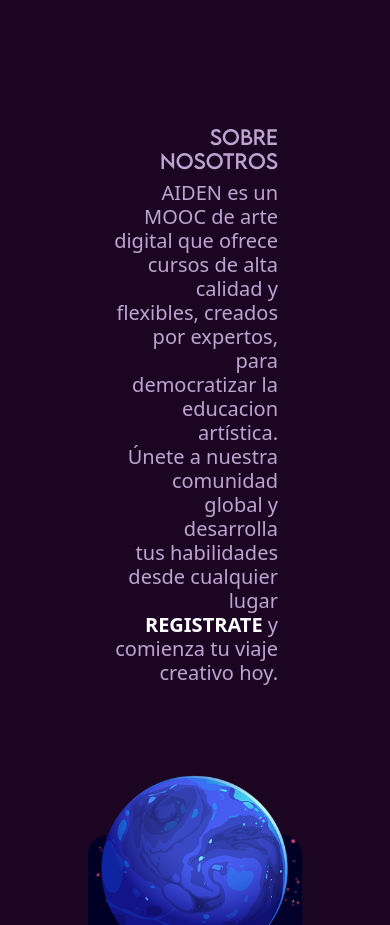
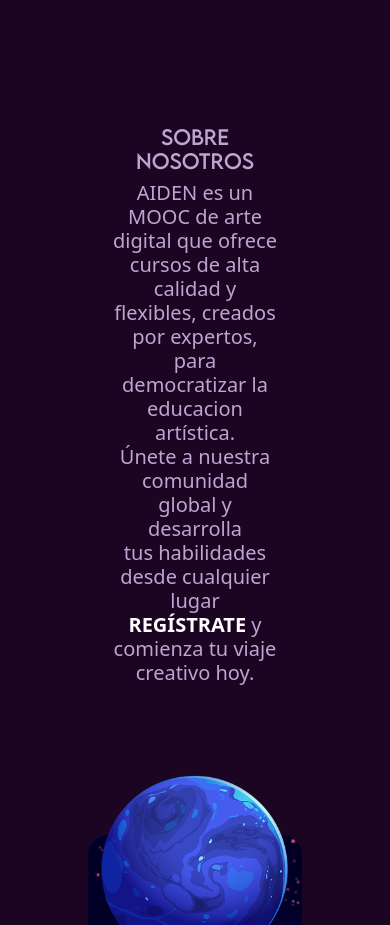
Before and after one commit to SebasL290/AIDENAPP, a plain HTML site: page index.html in a window 390 px wide. Shown: the part 860-1785 px from the top of the page. Drawn offline with nearby package versions, Linux system fonts and the light colour scheme.

Commit message:
avance pre

```diff
--- a/css/style.css
+++ b/css/style.css
@@ -167,35 +167,30 @@ nav ul i {
     margin-bottom: 100px;
 
 
+
 }
 
 @media(max-width:576px){
-    body {
-        overflow-x: hidden;
-        background-color: #3c1d5b;
-
-        background-repeat: no-repeat;
+    #titulitoT{
+    font-size: 10px;
+    text-align: center;
     }
-    #titulitoT{
-    font-size: 20px;
+
+    #titulo34T{
+    font-size: 10px;
+    text-align: center;
     }
-
-    #titulo34T{
-    font-size: 20px;
-    }
 }
 
 @media(max-width:992px) and (min-width:577px){
-    body {
-    overflow-x: hidden;
-    background-color: #3c1d5b;
-    background-repeat: no-repeat;
-     }
+
     #titulitoT{
     font-size: 25px;
+
     }
     #titulo34T{
     font-size: 25px;
+
     }
 }
 
```
Also changed, not shown: index.html (+1 -1 lines).
